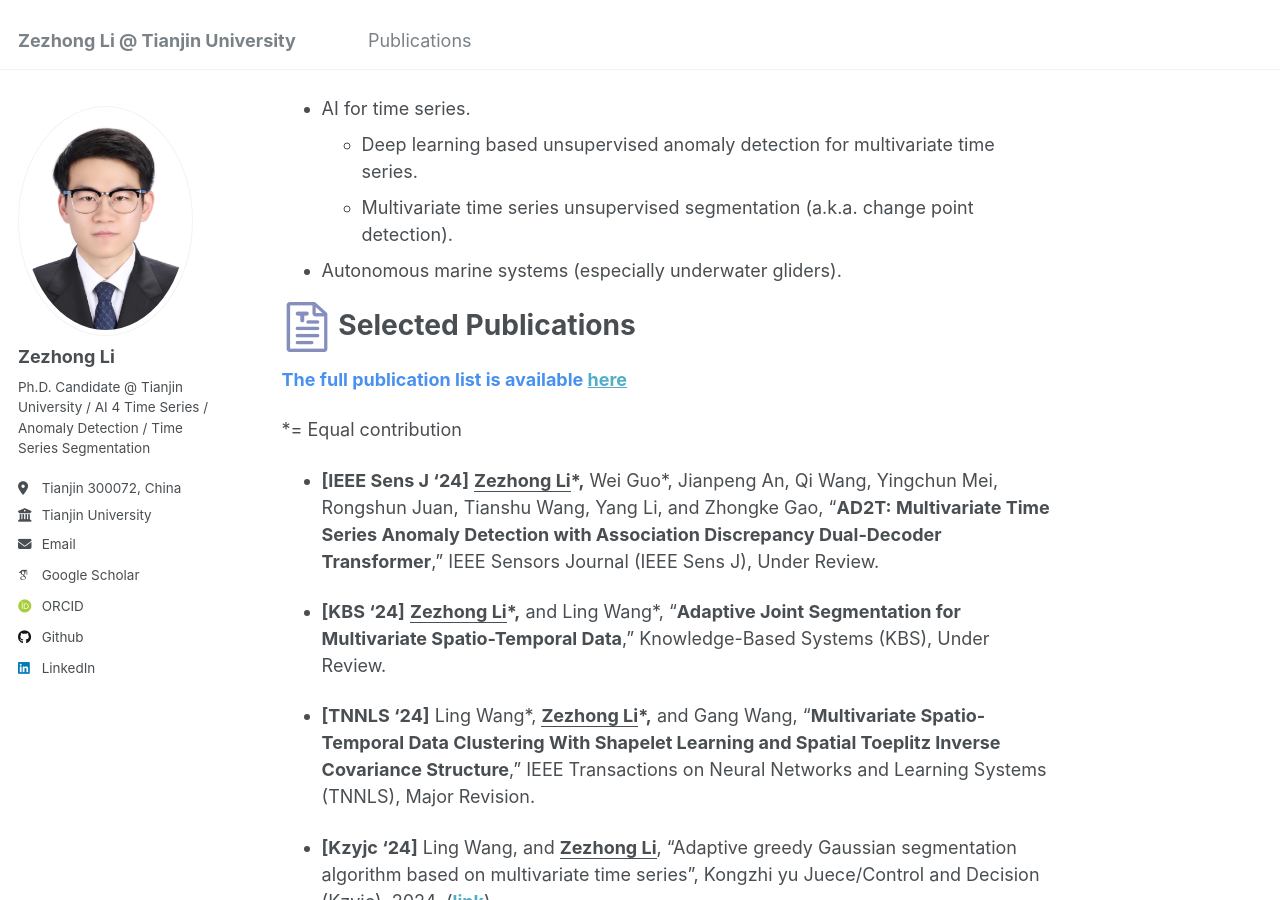
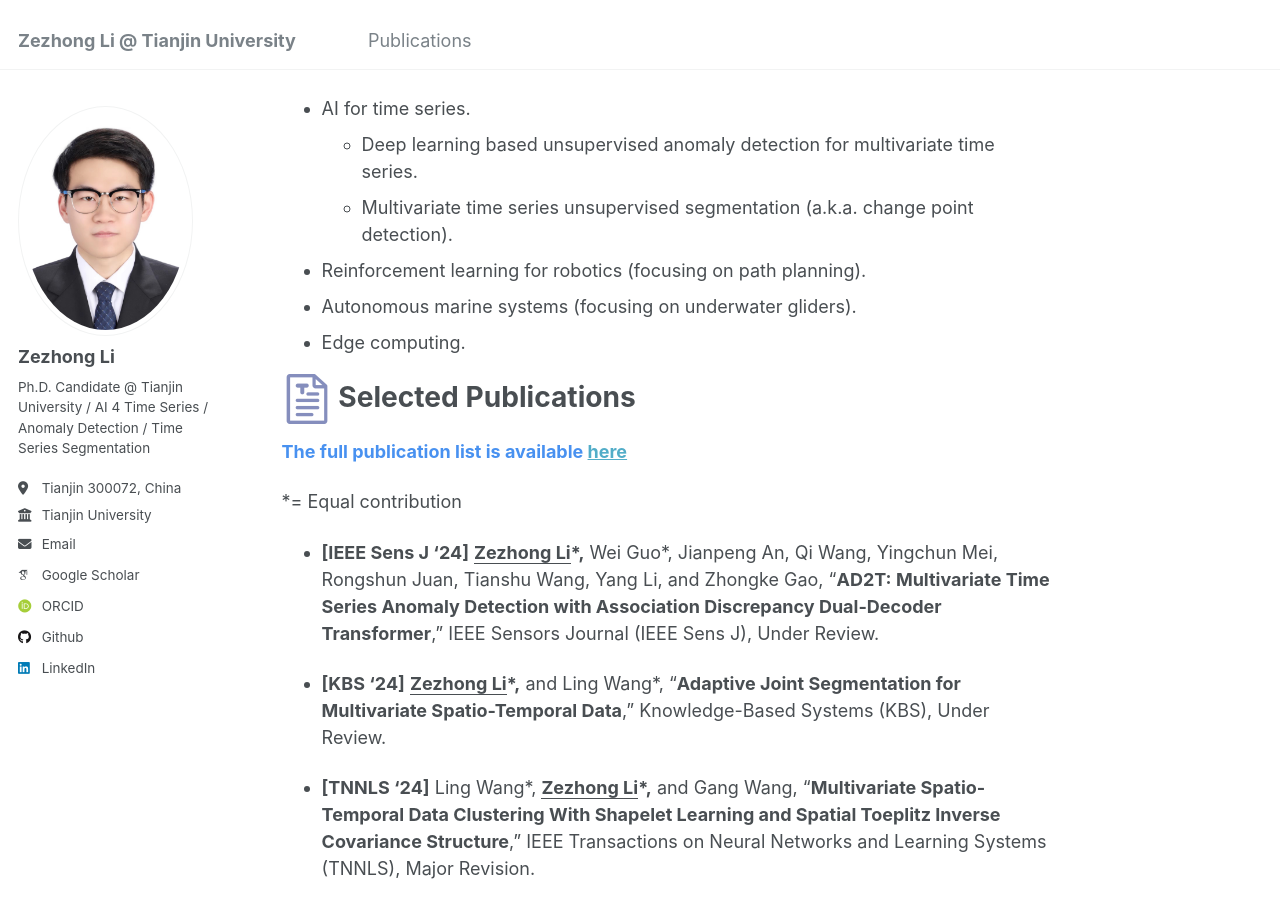
Before and after one commit to lzz19980125/lzz19980125.github.io, a Jekyll site: the page built from _pages/about.md, in a window 1280 px wide and 900 px high, scrolled down 559 px. Built offline with Jekyll 4.4.1, drawn with Linux system fonts in a browser that asks for light colours; some web fonts are replaced.

Commit message:
Update about.md

```diff
--- a/_pages/about.md
+++ b/_pages/about.md
@@ -25,8 +25,9 @@ I am a second-year Ph.D. candidate in the Institute of Artificial intelligence a
 - AI for time series.
   - Deep learning based unsupervised anomaly detection for multivariate time series.
   - Multivariate time series unsupervised segmentation (a.k.a. change point detection).
-- Autonomous marine systems (especially underwater gliders).
-
+- Reinforcement learning for robotics (focusing on path planning).
+- Autonomous marine systems (focusing on underwater gliders).
+- Edge computing.
 
 <img src="../images/paper_icon.png" width="50" height="50"> Selected Publications
 ======
@@ -48,7 +49,7 @@ I am a second-year Ph.D. candidate in the Institute of Artificial intelligence a
 
 # <img src="../images/work_icon.jpg" width="55" height="50"> Work Experience
 
-- 2023.12 - 2024.1 --------- Intern, [Laoshan Laboratory](https://www.qnlm.ac/index).
+- 2023.12 - 2024.1 --------- Intern, [Laoshan Laboratory](https://www.lsnl.cn/).
 
 - 2023.9 - present --------- Intern, [Institute of Medical Robotics and Intelligent Systems](https://imris.tju.edu.cn/), Tianjin University.
   - Advisor: [Dr. Zhongke Gao](https://imris.tju.edu.cn/info/1061/1231.htm)
```
